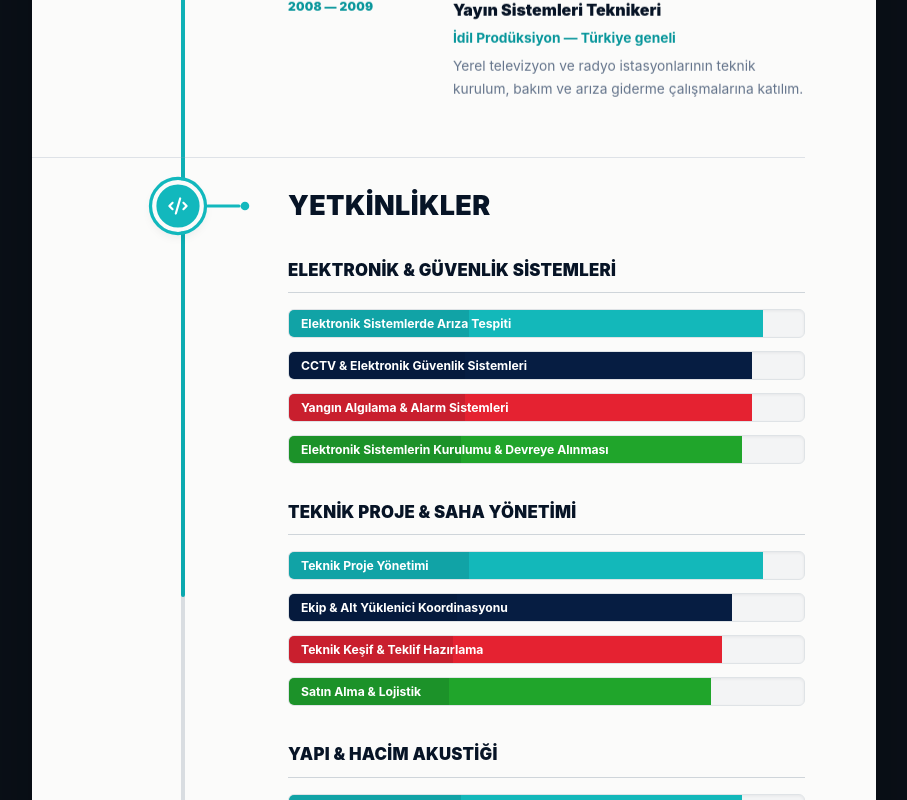
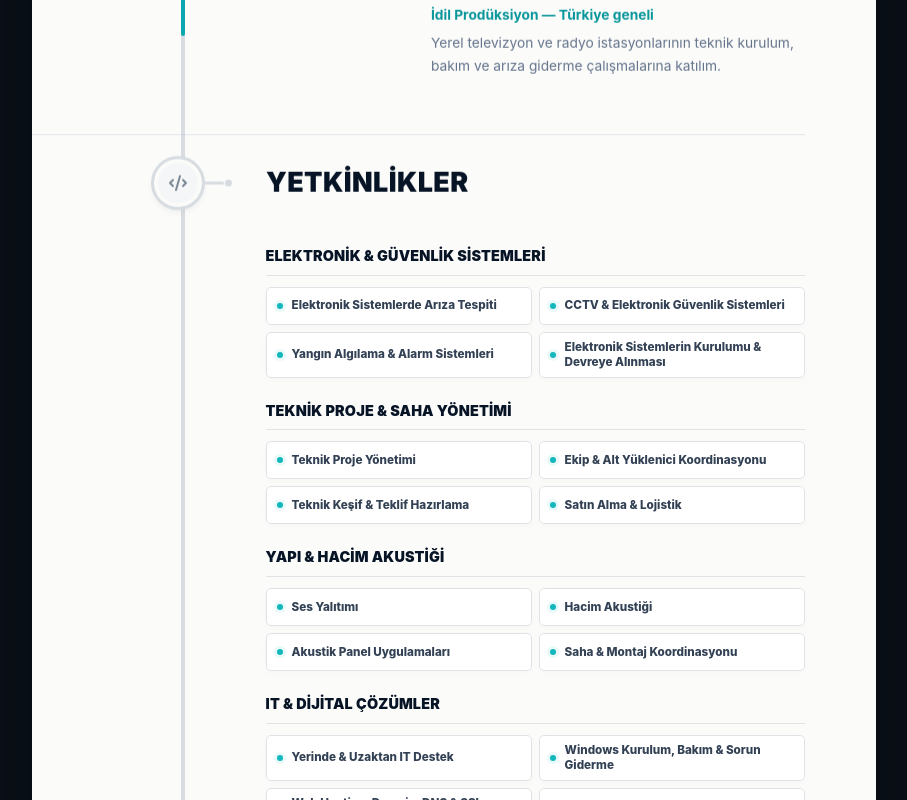
Before and after one commit to ymgrmny-gif/yalcinmutlu, a Next.js app: page / in a window 1280 px wide. Shown: the part 1820-2620 px from the top of the page, without its empty margins (314-1221 px from the left). Built offline with nearby package versions, Linux system fonts and the light colour scheme.

Commit message:
Widen timeline content area and finalize card skills layout

```diff
--- a/app/refinements.css
+++ b/app/refinements.css
@@ -1,8 +1,8 @@
 /* Small visual refinements kept separate so the static portfolio remains easy to tune. */
 
-/* Keep section headings clearly separated from the timeline connector/dot, including the active scale state. */
+/* Bring section content closer to the timeline so the usable content area stays wider. */
 .timeline-section {
-  padding-left: calc(var(--timeline-x) + 110px);
+  padding-left: calc(var(--timeline-x) + 88px);
 }
 
 /*
@@ -59,30 +59,46 @@
   transition-duration: 55ms;
 }
 
-/* Skill bars remain visual indicators; exact percentage claims are intentionally hidden. */
+/* Shorter horizontal connector and dot: keeps the timeline readable without stealing content width. */
+.timeline-marker::after {
+  width: 20px;
+}
+.timeline-marker::before {
+  left: calc(100% + 27px);
+  width: 7px;
+  height: 7px;
+}
+
+/* The old coloured skill bars are no longer part of the visible layout. */
+#skills .skill-groups {
+  display: none;
+}
+#skills.timeline-section {
+  min-height: auto;
+  padding-bottom: 10px;
+}
 .skill-value {
   display: none;
 }
 .skill-name {
   padding-right: 12px;
 }
-/* Skill fills now follow the single fade-up animation of their parent section. */
 .timeline-section.aos-animate .skill-fill {
   transform: scaleX(1);
 }
 
-/* Separate comparison section: the current bar-based skills stay untouched above it. */
+/* Card/tag skills now continue directly beneath the main Yetkinlikler heading. */
 .skills-card-preview {
   position: relative;
   z-index: 1;
-  padding: 28px 0 38px calc(var(--timeline-x) + 110px);
-  border-top: 1px solid rgba(148,163,184,.28);
+  padding: 0 0 38px calc(var(--timeline-x) + 88px);
+  border-top: 0;
 }
 .skills-card-preview[data-aos="fade-up"] {
   opacity: 0;
-  transform: translate3d(0, 110px, 0);
+  transform: translate3d(0, 90px, 0);
   transition-property: opacity, transform;
-  transition-duration: 1050ms;
+  transition-duration: 950ms;
   transition-timing-function: cubic-bezier(.22, 1, .36, 1);
 }
 .skills-card-preview[data-aos="fade-up"].aos-animate {
@@ -90,22 +106,7 @@
   transform: translate3d(0, 0, 0);
 }
 .skills-card-preview-heading {
-  margin-bottom: 22px;
-  padding-bottom: 14px;
-  border-bottom: 1px solid #cfd5da;
-}
-.skills-card-preview-heading > p,
-.skills-card-preview-heading > span {
   display: none;
-}
-.skills-card-preview-heading h2 {
-  margin: 0;
-  color: var(--ink);
-  font-size: 1.32rem;
-  line-height: 1.15;
-  font-weight: 900;
-  letter-spacing: .01em;
-  text-transform: uppercase;
 }
 .skills-card-groups {
   display: grid;
@@ -116,9 +117,9 @@
   border-left: 0;
 }
 .skills-card-group h3 {
-  position: relative;
   margin: 0 0 11px;
-  padding: 0 0 9px;
+  padding: 0 0 8px;
+  border-bottom: 1px solid #dfe3e6;
   color: var(--ink);
   font-size: .9rem;
   font-weight: 900;
@@ -126,14 +127,7 @@
   text-transform: uppercase;
 }
 .skills-card-group h3::after {
-  content: "";
-  position: absolute;
-  left: 0;
-  bottom: 0;
-  width: 42px;
-  height: 3px;
-  border-radius: 99px;
-  background: var(--aqua);
+  content: none;
 }
 .skills-chip-grid {
   display: grid;
@@ -310,7 +304,7 @@
 @media (max-width: 800px) {
   .timeline-section,
   .skills-card-preview {
-    padding-left: 148px;
+    padding-left: 126px;
   }
   .skills-chip-grid {
     grid-template-columns: 1fr;
@@ -327,21 +321,14 @@
 @media (max-width: 520px) {
   .timeline-section,
   .skills-card-preview {
-    padding-left: 136px;
+    padding-left: 112px;
   }
   .skills-card-preview {
-    padding-top: 24px;
-    padding-bottom: 32px;
-  }
-  .skills-card-preview-heading {
-    margin-bottom: 18px;
-    padding-bottom: 12px;
-  }
-  .skills-card-preview-heading h2 {
-    font-size: 1.08rem;
+    padding-top: 0;
+    padding-bottom: 30px;
   }
   .skills-card-groups {
-    gap: 19px;
+    gap: 18px;
   }
   .skills-card-group h3 {
     margin-bottom: 9px;
```
